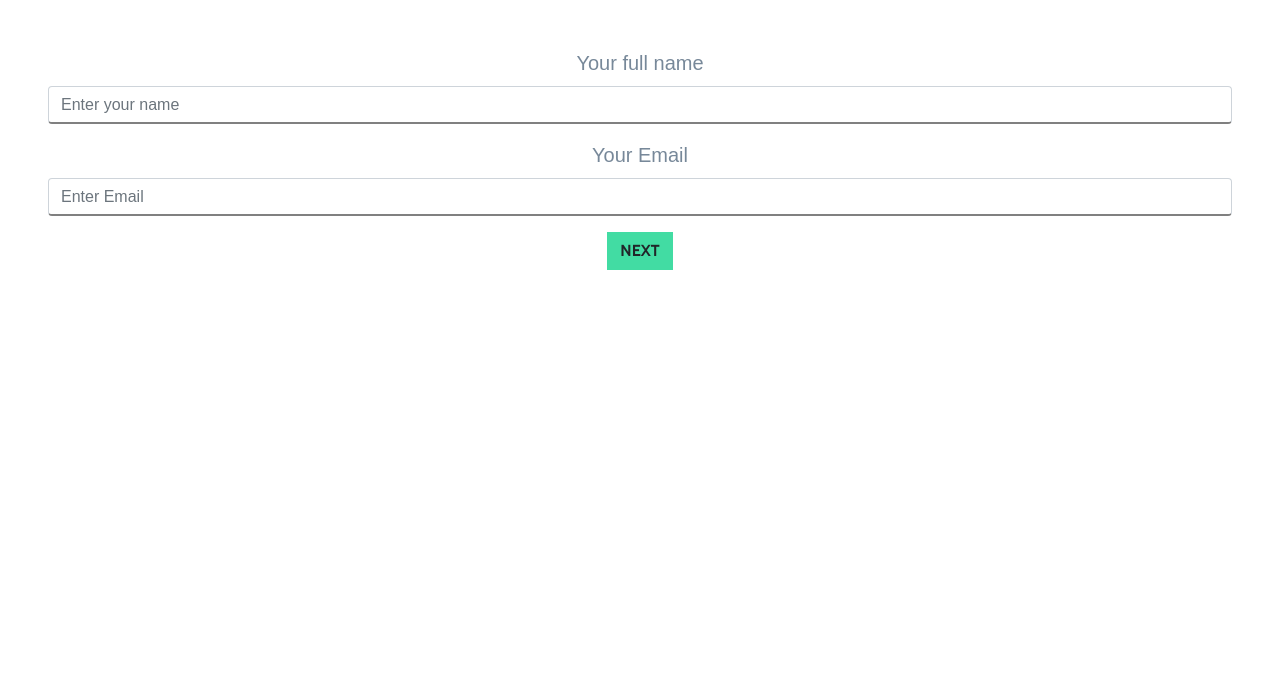
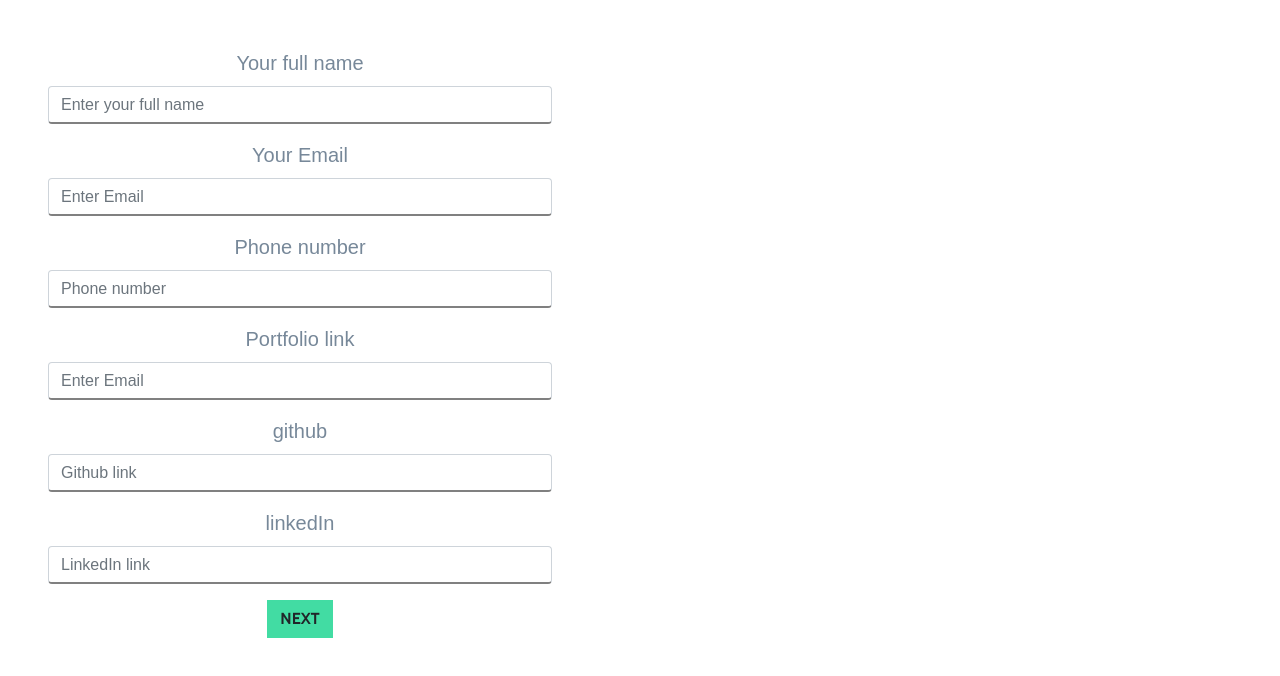
Before and after one commit to juan251189/portfolio-react, a React (Create React App) app: page / in a window 1280 px wide. Shown: the top 676 px of the page. Built offline with nearby package versions, Linux system fonts and the light colour scheme.

Commit message:
skills updated with local state in component skills

```diff
--- a/src/assets/css/styles.css
+++ b/src/assets/css/styles.css
@@ -258,3 +258,61 @@ font-size: 1.5rem;
     padding:0 15px ;
     color:#363535;
 }
+
+
+.skills-content{
+
+
+    padding: 10px 40px;
+    margin: 5px 80px;
+
+    display: flex;
+    justify-content: center;
+    align-items: center;
+
+
+
+}
+
+.card-skills{
+    width: 70px;
+    height: 70px;
+    border-radius: 11px;
+
+
+    display: flex;
+    flex-shrink: 0;
+
+    justify-content:center;
+    align-items:center;
+
+    color: black;
+    text-shadow: 0.2px;
+    background-image: linear-gradient(to right,grey,lightgray);
+
+    margin: 20px ;
+    padding: 20px;
+
+
+    font-family: 'montserrat',sans-serif;
+    font-size: 1rem;
+    font-weight: 400;
+
+
+    transition: 0.3s ease-in;
+
+
+
+}
+
+.card-skills:hover{
+background-image: linear-gradient(grey,lightgrey);
+
+transition: 0.5 ease-in;
+box-shadow: 2px 3px 3px #313331;
+}
+
+.clicked{
+    background-image: linear-gradient(green,lightgreen);
+    color: white;
+}
--- /dev/null
+++ b/src/components/form/FormList.js
@@ -0,0 +1,24 @@
+import React from 'react'
+import ListItem from './ListItem'
+
+function FormList({personalinfo}) {
+
+function removeStudies(){
+    console.log("erased");
+}
+
+    return (
+        <div className="education-list">
+               {personalinfo.map((value,index) =>(
+               <ListItem
+               studies={value}
+               removeStudies={removeStudies}
+               index={index}
+               key={index}
+               />
+           ))}
+        </div>
+    )
+}
+
+export default FormList
--- a/src/components/form/FormPersonalDetails.js
+++ b/src/components/form/FormPersonalDetails.js
@@ -1,6 +1,29 @@
-import React from 'react'
+import React,{useState} from 'react'
+import FormList from './FormList';
 
-function FormPersonalDetails({nextStep,handleChanger,personalinfo,prevStep}) {
+function FormPersonalDetails({nextStep,handleChanger,handlerArray,personalinfo,prevStep}) {
+   const [education,setEducation] = useState({
+       university:'',
+       degree:'diploma',
+       year:''
+   })
+
+   function handler (e){
+      setEducation(
+       {...education,
+           [e.target.name]:e.target.value
+        })
+
+   }
+
+   function addEducation(){
+    handlerArray("education",education);
+    setEducation({   university:'',
+       degree:'diploma',
+       year:''});
+
+   }
+
 
 const continues = () => {
 
@@ -14,37 +37,35 @@ const back =() => {
     return (
         <div className="p-5">
             <div className="jumbotron">FormPersonalDetails</div>
-            <div className="form-group">
-             <label htmlFor="email ">Your full name</label>
-             <input type="text"
-             onChange={handleChanger}
-             className="form-control"
-             value={personalinfo.name}
+            <div>
+                <input type="text" name="university" value={education.university}
+                    onChange={handler}
+                />
+                <select name="degree" defaultValue={education.degree} onChange={handler} >
+                    <option value="diploma">Diploma</option>
+                    <option value="advancediploma">Advance diploma</option>
+                    <option value="bachelor">Bachelor</option>
+                    <option value="master">Master</option>
+                    <option value="phd">PHD</option>
+                </select>
+                <button
+                className="btn btn-info"
+                onClick={addEducation} >Add Skill</button>
 
-             placeholder="Enter your name"
-             name="name"
-             style={{borderBottom:"2px solid grey"}}
-             />
             </div>
-            <div className="form-group">
-             <label htmlFor="email ">Your Email</label>
-             <input type="text"
-             onChange={handleChanger}
-             className="form-control"
-             placeholder="Enter Email"
-             value = {personalinfo.email}
-             style={{borderBottom:"2px solid grey"}}
-             name="email"
-             />
-            </div>
+
+            <FormList personalinfo={personalinfo.education}/>
+
+
             <div className="d-flex justify-content-around">
             <button type="button" className="btn btn-secondary"
-            onClick={back}
-            >Back</button>
-            <button type="button" className="btn btn-primary"
-            onClick={continues}
+            onClick={prevStep}
+            >back</button>
+                 <button type="button" className="btn btn-primary"
+            onClick={nextStep}
             >Next</button>
             </div>
+
 
 
 
--- /dev/null
+++ b/src/components/form/FormSkills.js
@@ -0,0 +1,79 @@
+import React,{useState} from 'react'
+
+
+/*
+ This component has a local state which means everytime the switch case points a different component , the state will reset.
+to avoid this i could either use the state from parent component adding the is clicked property also and call it from the child component
+ 1.2 or i can use useEffect to compare the local state is with the parent component and update it if property from parent component exist (the ones we added already) */
+function FormSkills({prevStep,nextStep,handlerArray}) {
+    const [skills,setSkills] = useState([
+        {skill:"html",isclicked:false},
+        {skill:"css",isclicked:false},
+        {skill:"Javascript",isclicked:false},
+        {skill:"React",isclicked:false},
+        {skill:"Vue.js",isclicked:false},
+        {skill:"Node.js",isclicked:false},
+        {skill:"Ruby on Rails",isclicked:false},
+        {skill:"SQL",isclicked:false},
+        {skill:"AWS",isclicked:false},
+        {skill:"PHP",isclicked:false}
+    ])
+
+   function clickHandler(val,i){
+       //set state with selecte skills
+       console.log(skills[i]);
+       let newArray = [...skills];
+       newArray[i] = {...newArray[i], isclicked:!newArray[i].isclicked}
+     setSkills(newArray);
+
+   }
+
+   function addSkill(){
+
+
+
+
+     var filterClicked= skills.filter( item => item.isclicked )
+
+      console.log(filterClicked);
+     console.log(`hi juan this is what you need ${filterClicked.map(item => item.skill)}`)
+     let finalArray = filterClicked.map(item => item.skill);
+       handlerArray('skills',finalArray)
+   }
+
+    return (
+        <div className="">
+         <div className="jumbotron">Now select your skills</div>
+
+         <div className="skills-content">
+            <div className="row ">
+
+
+            {skills.map((value,index) =>(
+
+
+<div className={skills[index].isclicked === true ? 'card-skills clicked ' : 'card-skills'}
+onClick={() =>clickHandler(value.skill,index)}
+key={index}
+
+>{value.skill}</div>
+
+))}
+
+            </div>
+
+</div>
+<div className="d-flex justify-content-around ">
+            <button type="button" className="btn btn-secondary"
+            onClick={prevStep}
+            >back</button>
+                 <button type="button" className="btn btn-primary"
+            onClick={nextStep,addSkill}
+            >Next</button>
+            </div>
+
+        </div>
+    )
+}
+
+export default FormSkills
--- a/src/components/form/FormUserDetails.js
+++ b/src/components/form/FormUserDetails.js
@@ -7,7 +7,7 @@ const continues = () => {
 }
 
     return (
-        <div className="p-5">
+        <div className="p-5 " style={{maxWidth:"600px"}}>
 
             <div className="form-group">
              <label htmlFor="email ">Your full name</label>
@@ -16,7 +16,7 @@ const continues = () => {
              className="form-control"
              value={personalinfo.name}
 
-             placeholder="Enter your name"
+             placeholder="Enter your full name"
              name="name"
              style={{borderBottom:"2px solid grey"}}
              />
@@ -32,6 +32,62 @@ const continues = () => {
              name="email"
              />
             </div>
+
+            <div className="form-group">
+             <label htmlFor="phone">Phone number</label>
+             <input
+             type="number"
+             onChange={handleChanger}
+             className="form-control"
+             placeholder="Phone number"
+             value = {personalinfo.phone}
+             style={{borderBottom:"2px solid grey"}}
+             name="phone"
+             />
+            </div>
+
+            <div className="form-group">
+             <label htmlFor="portfolio">Portfolio link</label>
+             <input type="text"
+             onChange={handleChanger}
+             className="form-control"
+             placeholder="Enter Email"
+             value = {personalinfo.potfolio}
+             style={{borderBottom:"2px solid grey"}}
+             name="portfolio"
+             />
+            </div>
+
+
+
+            <div className="form-group">
+             <label htmlFor="github">github</label>
+             <input
+             type="text"
+             onChange={handleChanger}
+             className="form-control"
+             placeholder="Github link"
+             value = {personalinfo.github}
+             style={{borderBottom:"2px solid grey"}}
+             name="github"
+             />
+            </div>
+
+
+            <div className="form-group">
+             <label htmlFor="linkedin">linkedIn</label>
+             <input
+             type="text"
+             onChange={handleChanger}
+             className="form-control"
+             placeholder="LinkedIn link"
+             value = {personalinfo.linkedin}
+             style={{borderBottom:"2px solid grey"}}
+             name="linkedin"
+             />
+            </div>
+
+
             <button type="button" className="btn btn-primary"
             onClick={continues}
             >Next</button>
--- /dev/null
+++ b/src/components/form/ListItem.js
@@ -0,0 +1,14 @@
+import React from 'react'
+
+function ListItem({studies,removeStudies,index}) {
+    return (
+        <div className="income-item">
+        <button className="remove-item" onClick={()=>removeStudies(index)}>x</button>
+            <div className="desc">{studies.university}</div>
+            <div className="price">{studies.degree}</div>
+            <div className="date"></div>
+        </div>
+    )
+}
+
+export default ListItem
--- a/src/components/form/UserForm.js
+++ b/src/components/form/UserForm.js
@@ -1,10 +1,23 @@
 import React,{useState} from 'react';
 import FormUserDetails from './FormUserDetails';
-import FormPersonalDetails from './FormPersonalDetails'
+import FormPersonalDetails from './FormPersonalDetails';
+import FormSkills from './FormSkills'
 
 function UserForm() {
 
-   const [personalinfo,setPersonalinfo] = useState({name:"",lastname:"",email:"",step:1});
+   const [personalinfo,setPersonalinfo] = useState({
+       name:"",
+       email:"",
+       portfolio:"",
+       linkedin:"",
+       github:"",
+       experience:[],
+       aboutme:"",
+       skills:[],
+       education:[],
+       organizations:[],
+       step:1
+    });
 
 
 
@@ -28,12 +41,31 @@ function UserForm() {
     //handle fields change
 
     function handleChanger(evt) {
-        const value = evt.target.value;
+               const value = evt.target.value;
+        const name = evt.target.name;
+
         setPersonalinfo({
           ...personalinfo,
           [evt.target.name]: value
         });
       }
+
+
+      function handlerArray(name,evt){
+
+        if(name === 'skills'){
+            setPersonalinfo({...personalinfo,[name]:evt})
+        } else{
+          const completearray =[...personalinfo[name],evt];
+
+
+          console.log(completearray);
+
+        setPersonalinfo({...personalinfo,[name]:completearray})
+        }
+      }
+
+
 
 
 
@@ -50,13 +82,22 @@ function UserForm() {
                 <FormPersonalDetails
                      nextStep={nextStep}
                     handleChanger={handleChanger}
+                    handlerArray = {handlerArray}
                     personalinfo={personalinfo}
                     prevStep={prevStep}
                 />
             )
          case 3:
             return(
-                <h1>Comfirm</h1>
+                <FormSkills
+
+                nextStep={nextStep}
+                    handleChanger={handleChanger}
+                    handlerArray = {handlerArray}
+                    personalinfo={personalinfo}
+                    prevStep={prevStep}
+
+                />
             )
         case 4:
             return(
```
